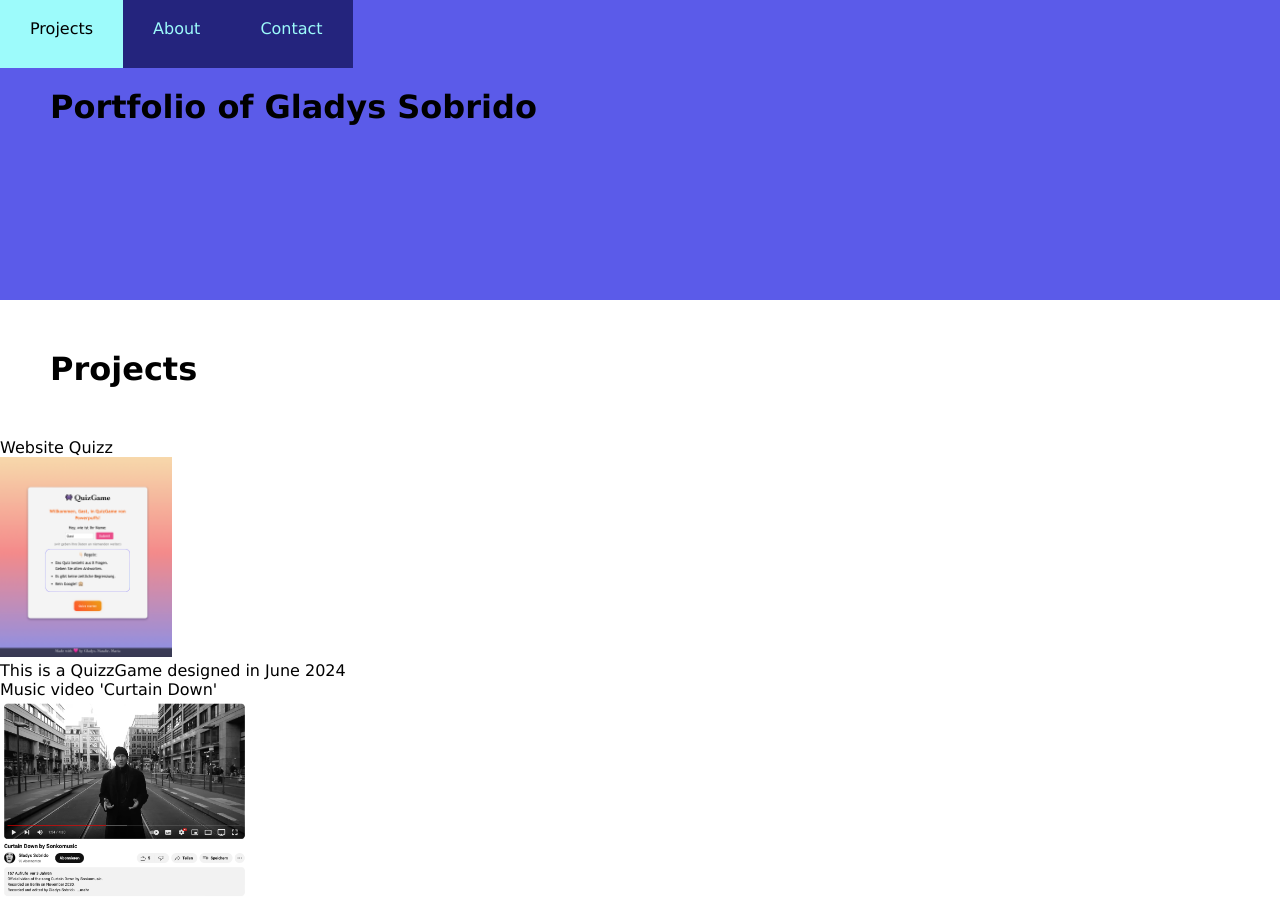
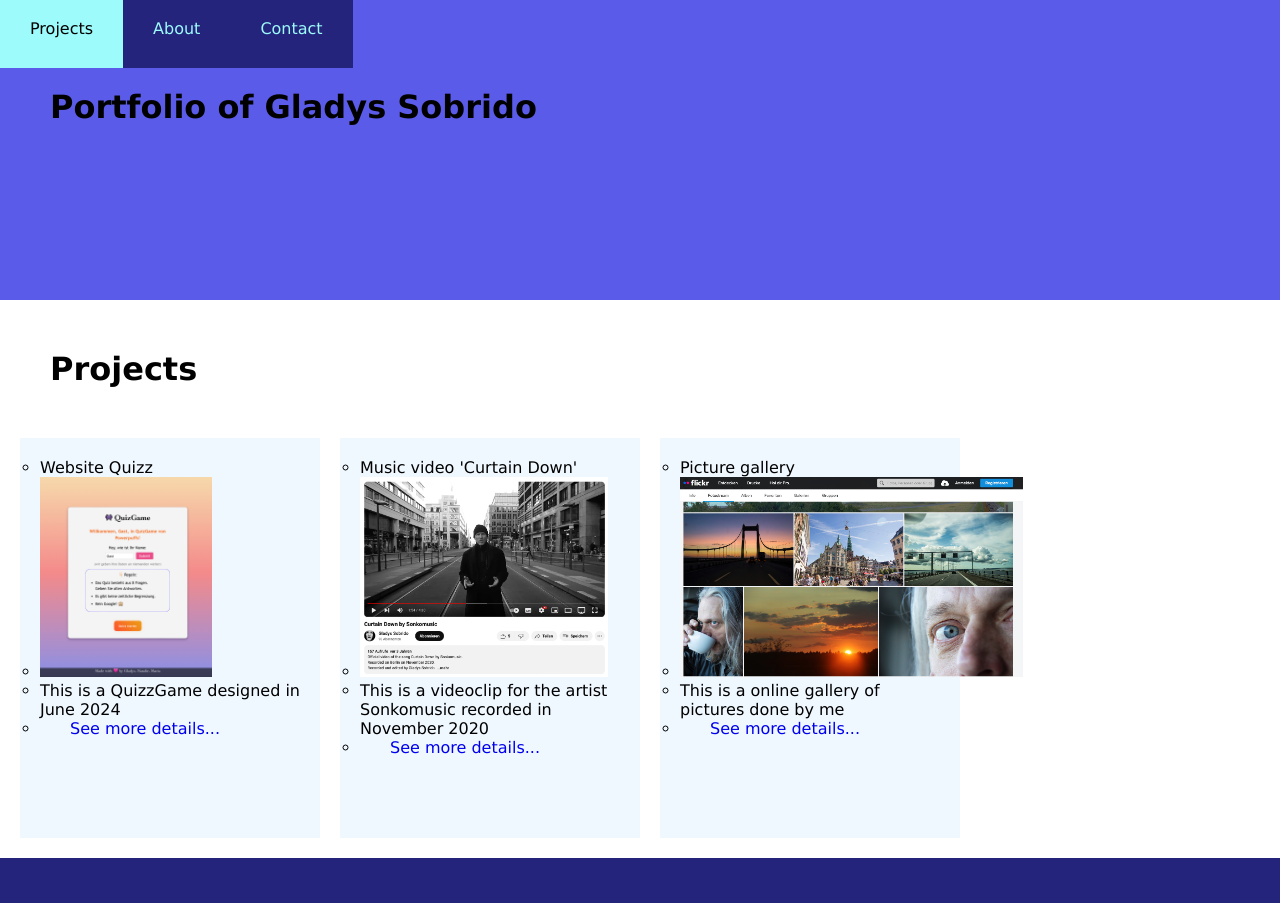
Before and after one commit to GladysSobrido/portfolio-react, a React (Vite) app: page /projects in a window 1280 px wide. Shown: the top 903 px of the page. Built offline with nearby package versions, Linux system fonts and the light colour scheme.

Commit message:
projectDetails linked, no pictures

```diff
--- a/src/components/NavBar/NavBar.css
+++ b/src/components/NavBar/NavBar.css
@@ -6,11 +6,11 @@ a {
   padding: 30px;
   text-decoration: none;
 }
-a.active {
+.active {
   background-color: rgb(157, 251, 251);
   color: black;
 }
-a {
+.normal {
   background-color: rgb(36, 36, 125);
   color: rgb(157, 251, 251);
 }
--- a/src/components/NavBar/index.jsx
+++ b/src/components/NavBar/index.jsx
@@ -9,7 +9,7 @@ function NavBar() {
       <NavLink
         to="/projects"
         className={({ isActive, isPending }) =>
-          isPending ? "pending" : isActive ? "active" : ""
+          isPending ? "pending" : isActive ? "active" : "normal"
         }
       >
         Projects
@@ -17,7 +17,7 @@ function NavBar() {
       <NavLink
         to="/about"
         className={({ isActive, isPending }) =>
-          isPending ? "pending" : isActive ? "active" : ""
+          isPending ? "pending" : isActive ? "active" : "normal"
         }
       >
         About
@@ -25,7 +25,7 @@ function NavBar() {
       <NavLink
         to="/contact"
         className={({ isActive, isPending }) =>
-          isPending ? "pending" : isActive ? "active" : ""
+          isPending ? "pending" : isActive ? "active" : "normal"
         }
       >
         Contact
--- a/src/main.jsx
+++ b/src/main.jsx
@@ -9,6 +9,7 @@ import Contact from "./pages/Contact.jsx";
 import Projects from "./pages/Projects.jsx";
 import About from "./pages/About.jsx";
 import RootLayout from "./RootLayout.jsx";
+import ProjectDetails from "./pages/ProjectDetails.jsx";
 
 const router = createBrowserRouter([
   {
@@ -21,7 +22,16 @@ const router = createBrowserRouter([
       },
       {
         path: "/projects",
-        element: <Projects />,
+        children: [
+          {
+            index: true,
+            element: <Projects />,
+          },
+          {
+            path: ":ProjectId",
+            element: <ProjectDetails />,
+          },
+        ],
       },
       {
         path: "/about",
--- /dev/null
+++ b/src/pages/ProjectDetails.css
@@ -0,0 +1,3 @@
+img {
+  height: 200px;
+}
--- /dev/null
+++ b/src/pages/ProjectDetails.jsx
@@ -0,0 +1,23 @@
+import "./Projects.css";
+import { useParams } from "react-router-dom";
+import projects from "../data/projects";
+
+//const movie = movies.find((movie) => movie.id == movieId);
+function ProjectDetails() {
+  const { ProjectId } = useParams();
+  const selectedProject = projects.find((project) => project.id == ProjectId);
+  return (
+    <>
+      <h1>
+        Project {ProjectId}: {selectedProject.title}
+      </h1>
+      Image: {selectedProject.image}
+      <img src={selectedProject.image} alt="" />
+      <img src={selectedProject.image} alt="" />
+      <p>{selectedProject.description}</p>
+      <h1></h1>
+    </>
+  );
+}
+
+export default ProjectDetails;
--- a/src/pages/Projects.css
+++ b/src/pages/Projects.css
@@ -4,8 +4,15 @@ img {
 .element {
   display: flex;
   flex-direction: column;
+  background-color: aliceblue;
+  width: 300px;
+  height: 400px;
+  padding: 20px;
 }
 .container {
-  border: 2px;
-  border-color: grey;
+  display: flex;
+  flex-direction: row;
+  gap: 20px;
+  text-decoration: none;
+  margin: 20px;
 }
--- a/src/pages/Projects.jsx
+++ b/src/pages/Projects.jsx
@@ -1,11 +1,12 @@
 import "./Projects.css";
 import projects from "../data/projects";
+import { Link } from "react-router-dom";
 
 function Projects() {
   return (
     <>
       <h1>Projects</h1>
-      <div className="container">
+      <ul className="container">
         {projects.map((project) => (
           <ul className="element" key={project.id}>
             <li>{project.title}</li>
@@ -15,9 +16,13 @@ function Projects() {
             <li>
               <p>{project.description}</p>
             </li>
+            <li>
+              <Link to={`/projects/${project.id}`}>See more details...</Link>
+              {/* <Link to={`/movies/${movie.id}`}>Link1</Link> */}
+            </li>
           </ul>
         ))}
-      </div>
+      </ul>
     </>
   );
 }
```
